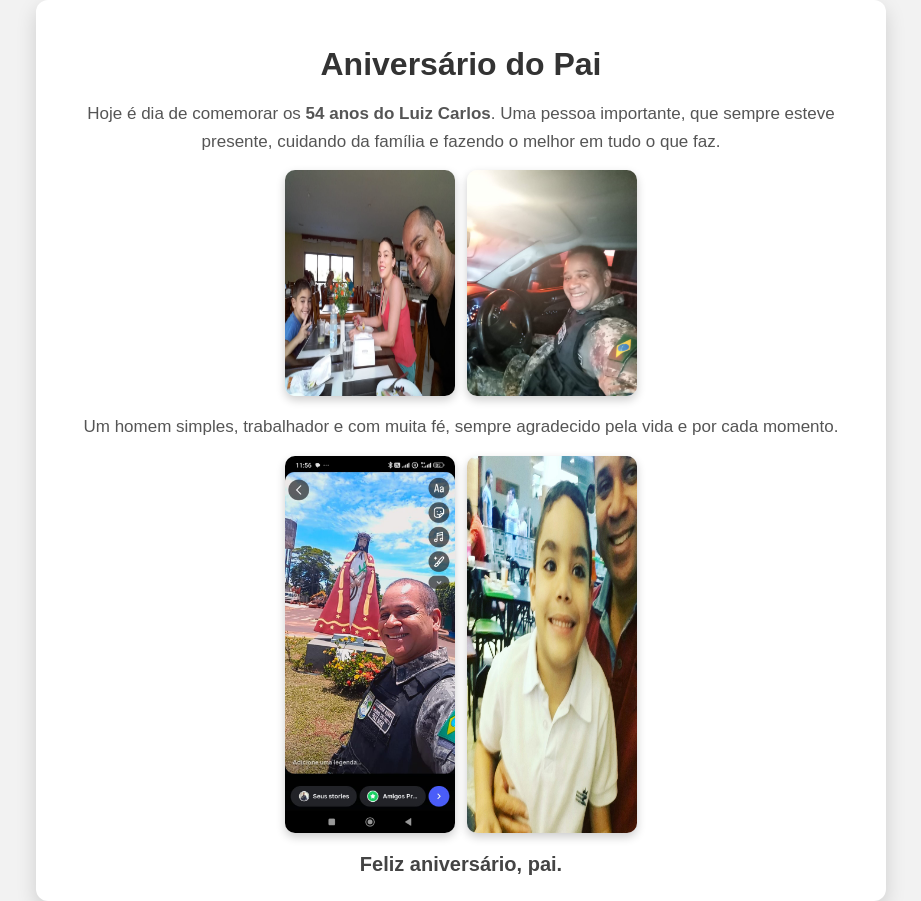
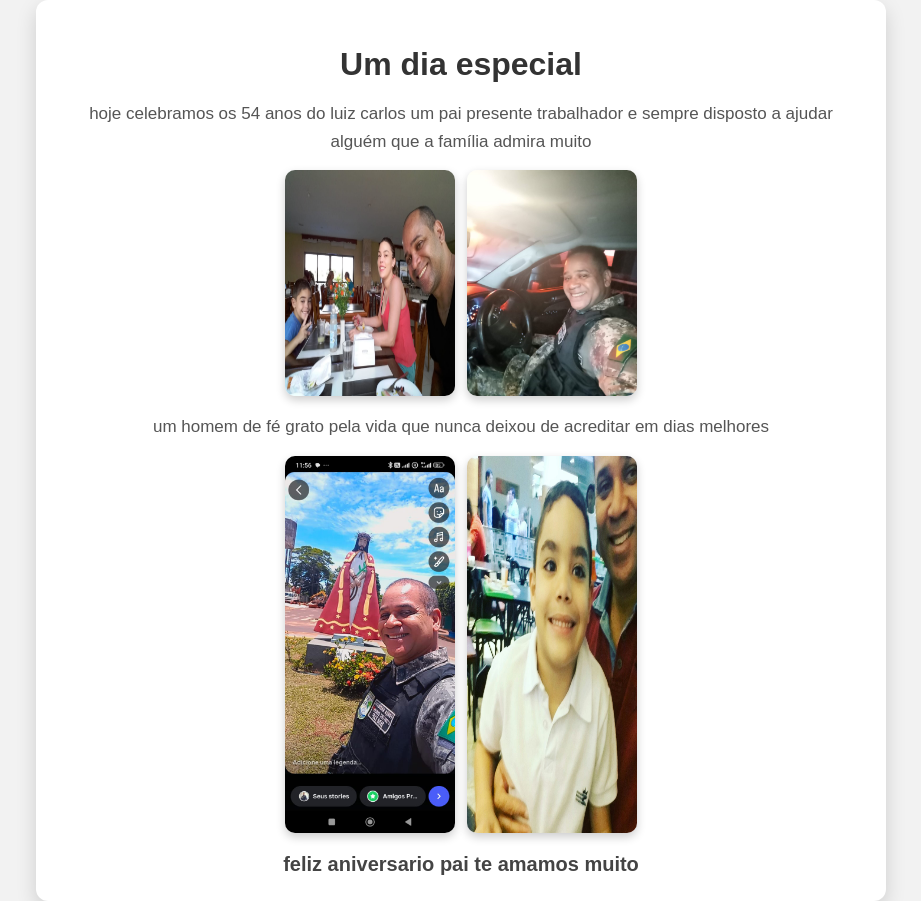
Before and after one commit to luizgabrielximenes9-beep/aniversario54, a plain HTML site: page index.html in a window 1280 px wide. Shown: the whole page, without its empty margins (179-1100 px from the left). Drawn offline with Linux system fonts and the light colour scheme.

Commit message:
Revise birthday message and text formatting
Updated the birthday message and improved the text formatting.

```diff
--- a/index.html
+++ b/index.html
@@ -62,12 +62,12 @@
 <body>
 
     <div class="container">
-        <h1>Aniversário do Pai</h1>
+        <h1>Um dia especial</h1>
 
         <p>
-            Hoje é dia de comemorar os <strong>54 anos do Luiz Carlos</strong>.
-            Uma pessoa importante, que sempre esteve presente, cuidando da família
-            e fazendo o melhor em tudo o que faz.
+            hoje celebramos os 54 anos do luiz carlos
+            um pai presente trabalhador e sempre disposto a ajudar
+            alguém que a família admira muito
         </p>
 
         <div class="fotos">
@@ -76,8 +76,9 @@
         </div>
 
         <p>
-            Um homem simples, trabalhador e com muita fé,
-            sempre agradecido pela vida e por cada momento.
+            um homem de fé
+            grato pela vida
+            que nunca deixou de acreditar em dias melhores
         </p>
 
         <div class="fotos">
@@ -86,7 +87,8 @@
         </div>
 
         <div class="final">
-            Feliz aniversário, pai.
+            feliz aniversario pai
+            te amamos muito
         </div>
     </div>
 
```
